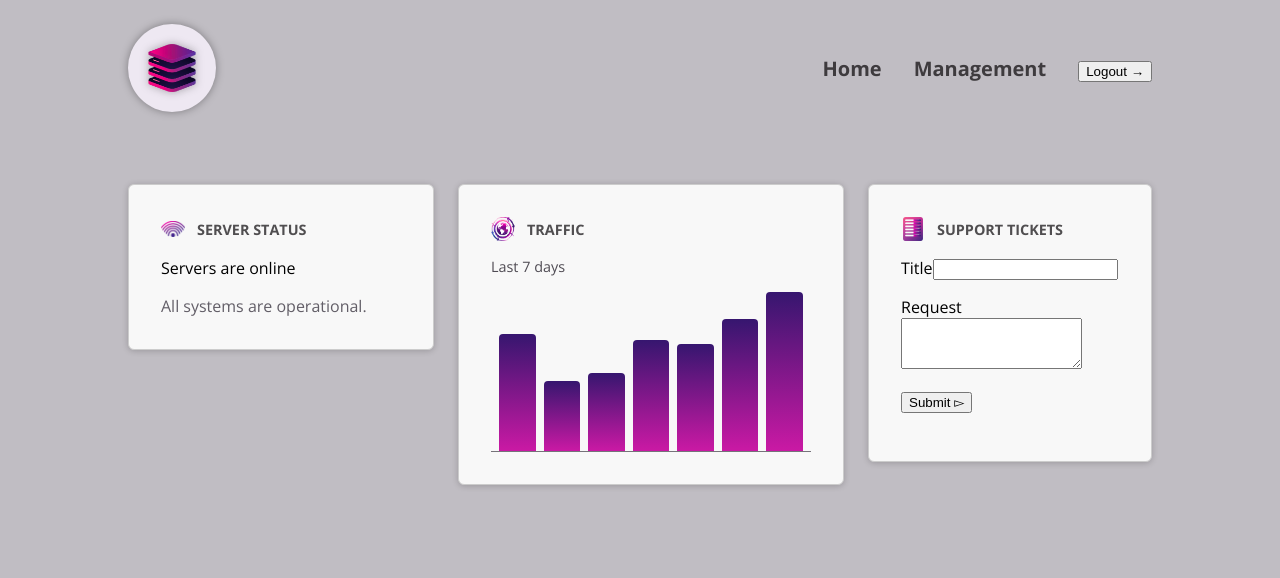
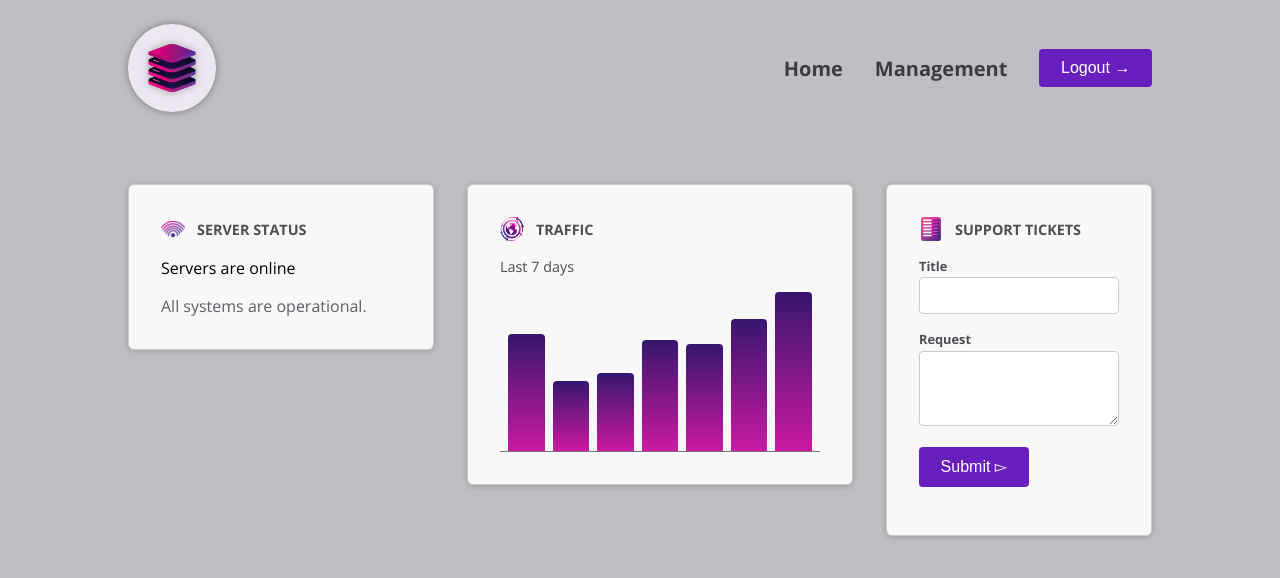
Before and after one commit to JanettaD/Angular-new-practice-demo-application, an Angular app: page / in a window 1280 px wide. Shown: the top 578 px of the page. Built offline with nearby package versions, Linux system fonts and the light colour scheme.

Commit message:
adjusting the CSS to work for the buttons and the inputs

```diff
--- a/src/app/shared/button/button.component.css
+++ b/src/app/shared/button/button.component.css
@@ -1,4 +1,4 @@
-button {
+:host {
     display: inline-block;
     padding: 0.65rem 1.35rem;
     border-radius: 0.25rem;
@@ -10,7 +10,7 @@
     border: none;
   }
 
-  button:hover {
+  :host:hover {
     background-color: #551b98;
   }
 
@@ -20,6 +20,6 @@
     transition: transform 0.2s ease-in-out;
   }
 
-  button:hover .icon {
+  :host:hover .icon {
     transform: translateX(4px);
   }
--- a/src/app/shared/button/button.component.html
+++ b/src/app/shared/button/button.component.html
@@ -1,5 +1,5 @@
 <span>
-  <ng-content select="" />
+  <ng-content  />
 </span>
 <span>
   <ng-content select=".icon">→</ng-content>
--- a/src/app/shared/control/control.component.html
+++ b/src/app/shared/control/control.component.html
@@ -1,4 +1,4 @@
-<p>
+<p class="control">
   <label>{{ label }}</label>
   <ng-content select="input, textarea"></ng-content>
 </p>
--- a/src/app/shared/control/control.component.ts
+++ b/src/app/shared/control/control.component.ts
@@ -1,4 +1,4 @@
-import { Component, Input } from '@angular/core';
+import { Component, Input, ViewEncapsulation } from '@angular/core';
 
 @Component({
   selector: 'app-control',
@@ -6,6 +6,7 @@
   imports: [],
   templateUrl: './control.component.html',
   styleUrl: './control.component.css',
+  encapsulation:ViewEncapsulation.None
 })
 export class ControlComponent {
   @Input({ required: true }) label!: string;
```
